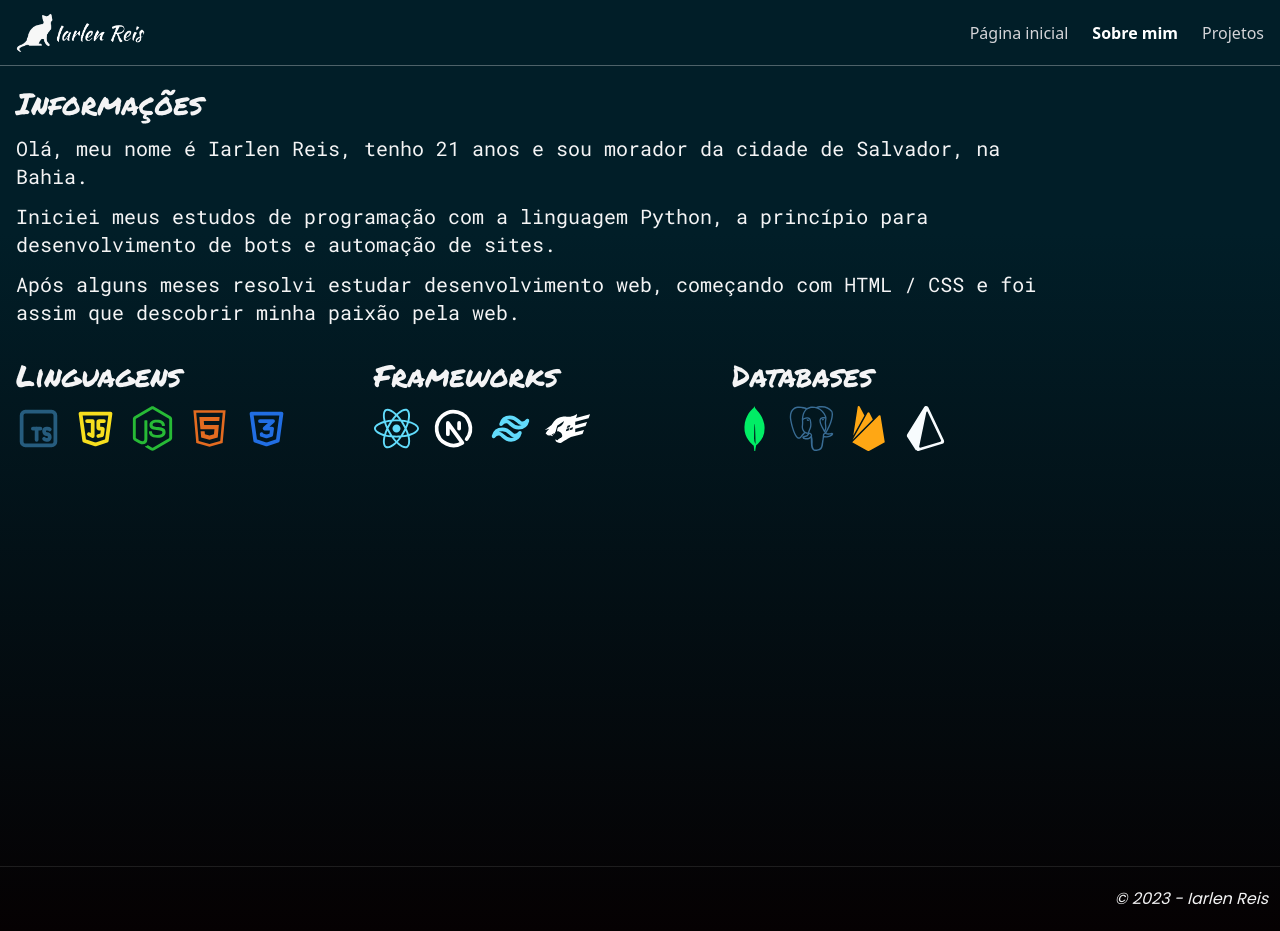
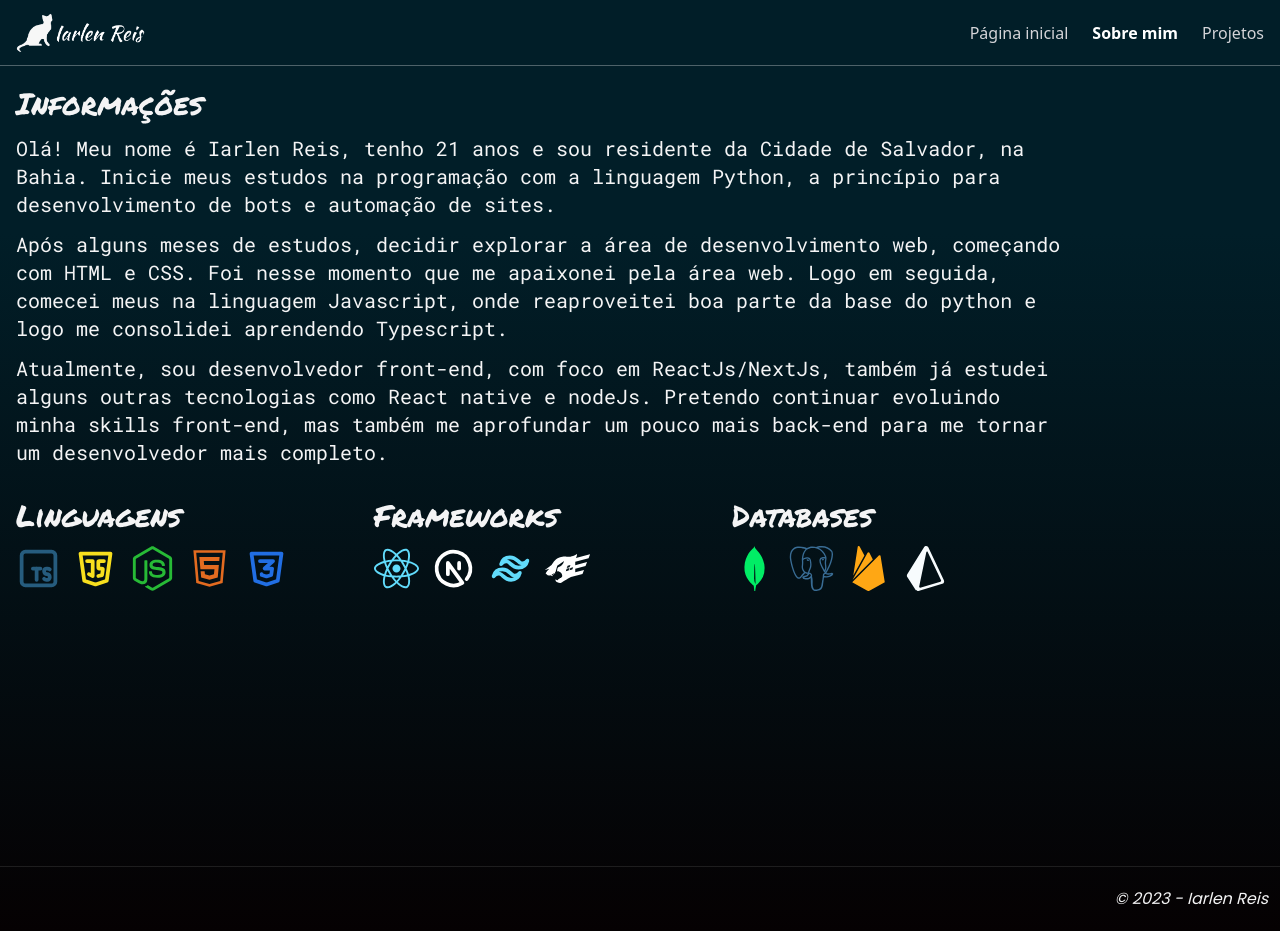
Before and after one commit to iarlen-reis/portfolio-fullstack, a Next.js app: page /sobre in a window 1280 px wide. Built offline with nearby package versions, Linux system fonts and the light colour scheme.

Commit message:
refactor: changing the texts of the About Information component.

```diff
--- a/src/components/AboutMeInformation/index.tsx
+++ b/src/components/AboutMeInformation/index.tsx
@@ -14,16 +14,24 @@ const AboutMeInformation = () => {
         className="flex flex-col gap-3 lg:gap-4"
       >
         <p className="font-roboto text-base leading-relaxed sm:text-lg lg:text-xl">
-          Olá, meu nome é Iarlen Reis, tenho 21 anos e sou morador da cidade de
-          Salvador, na Bahia.
+          Olá! Meu nome é Iarlen Reis, tenho 21 anos e sou residente da Cidade
+          de Salvador, na Bahia. Inicie meus estudos na programação com a
+          linguagem Python, a princípio para desenvolvimento de bots e automação
+          de sites.
         </p>
         <p className="font-roboto text-base leading-relaxed sm:text-lg lg:text-xl">
-          Iniciei meus estudos de programação com a linguagem Python, a
-          princípio para desenvolvimento de bots e automação de sites.
+          Após alguns meses de estudos, decidir explorar a área de
+          desenvolvimento web, começando com HTML e CSS. Foi nesse momento que
+          me apaixonei pela área web. Logo em seguida, comecei meus na linguagem
+          Javascript, onde reaproveitei boa parte da base do python e logo me
+          consolidei aprendendo Typescript.
         </p>
         <p className="font-roboto text-base leading-relaxed sm:text-lg lg:text-xl">
-          Após alguns meses resolvi estudar desenvolvimento web, começando com
-          HTML / CSS e foi assim que descobrir minha paixão pela web.
+          Atualmente, sou desenvolvedor front-end, com foco em ReactJs/NextJs,
+          também já estudei alguns outras tecnologias como React native e
+          nodeJs. Pretendo continuar evoluindo minha skills front-end, mas
+          também me aprofundar um pouco mais back-end para me tornar um
+          desenvolvedor mais completo.
         </p>
       </Fade>
     </div>
```
Also changed, not shown: 1 other file (tests, documents, lock files or other folders).
